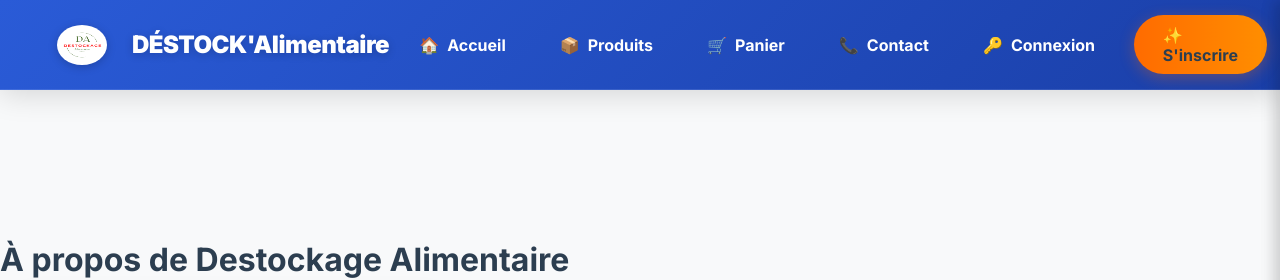
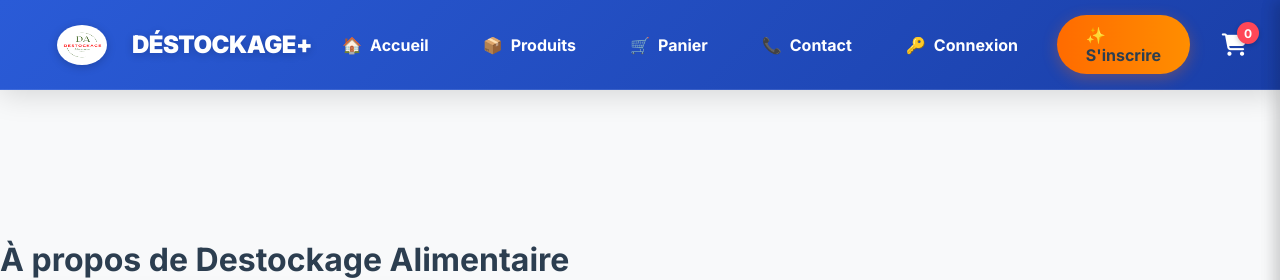
Before and after one commit to zapata225/destock, a Flask app: page /about in a window 1280 px wide. Shown: the top 280 px of the page. Run offline with Flask 3, Linux system fonts and the light colour scheme.

Commit message:
Update base.html

```diff
--- a/templates/base.html
+++ b/templates/base.html
@@ -733,7 +733,7 @@
             letter-spacing: -0.5px;
             text-shadow: 0 2px 8px rgba(0,0,0,0.2);
             margin-left: 10px;
-        ">DÉSTOCK'Alimentaire</h1>
+        ">DÉSTOCKAGE+</h1>
     </a>
 
     <!-- 🔗 Menu Principal -->
```
